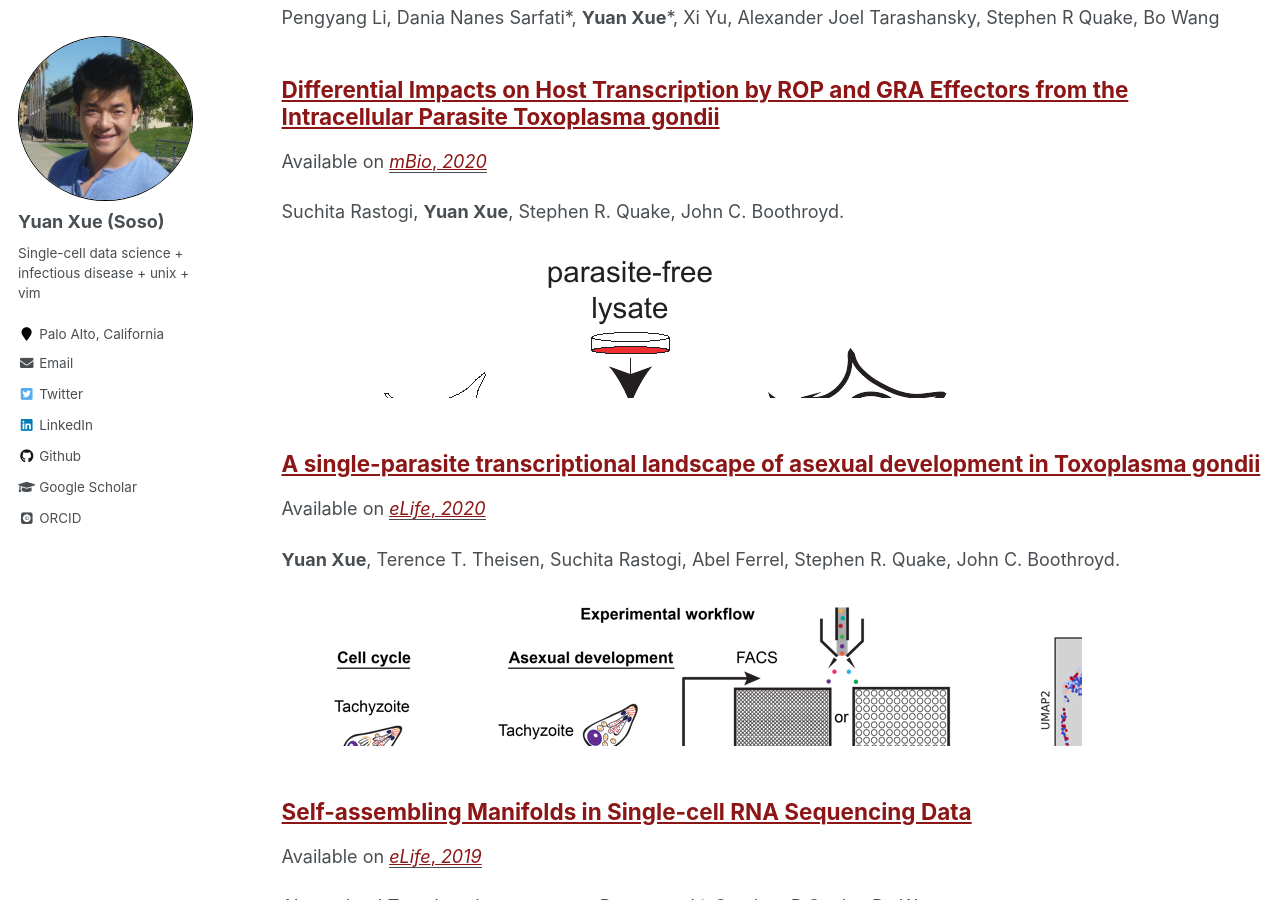
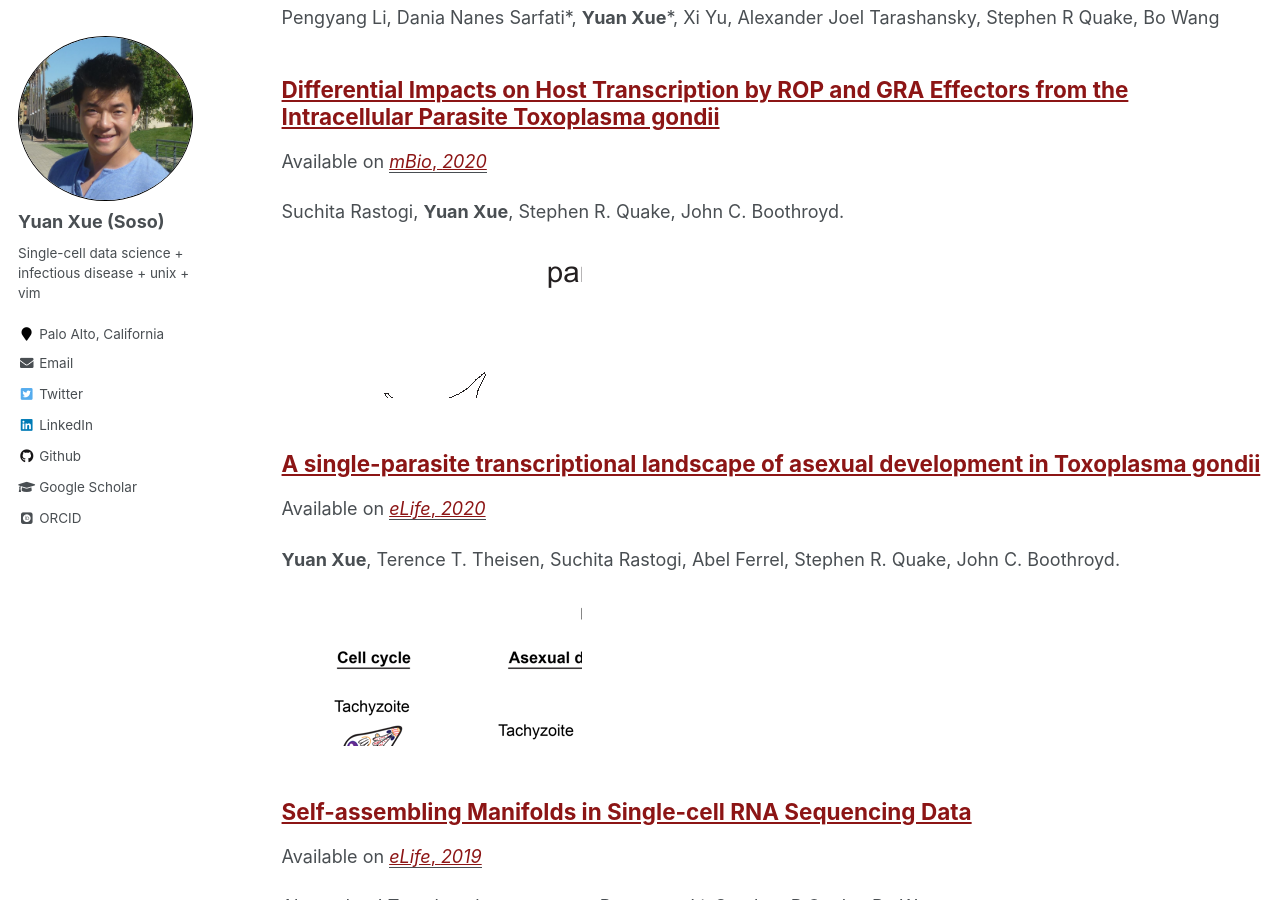
Before and after one commit to xuesoso/xuesoso.github.io, a Jekyll site: the page built from _pages/publications.md, in a window 1280 px wide and 900 px high, scrolled down 310 px. Built offline with Jekyll 4.4.1, drawn with Linux system fonts in a browser that asks for light colours; some web fonts are replaced.

Commit message:
fixed width

```diff
--- a/_includes/archive-single.html
+++ b/_includes/archive-single.html
@@ -61,7 +61,7 @@
 
     {% if post.image %}
         <div class="figure">
-            <iframe src="/images/publications/{{ post.image }}" width="800" max-height="100%" max-width="100%" scrolling="no" frameborder="0">
+            <iframe src="/images/publications/{{ post.image }}" max-height="100%" max-width="100%" scrolling="no" frameborder="0">
             </iframe>
         </div>
     {% endif %}
```
